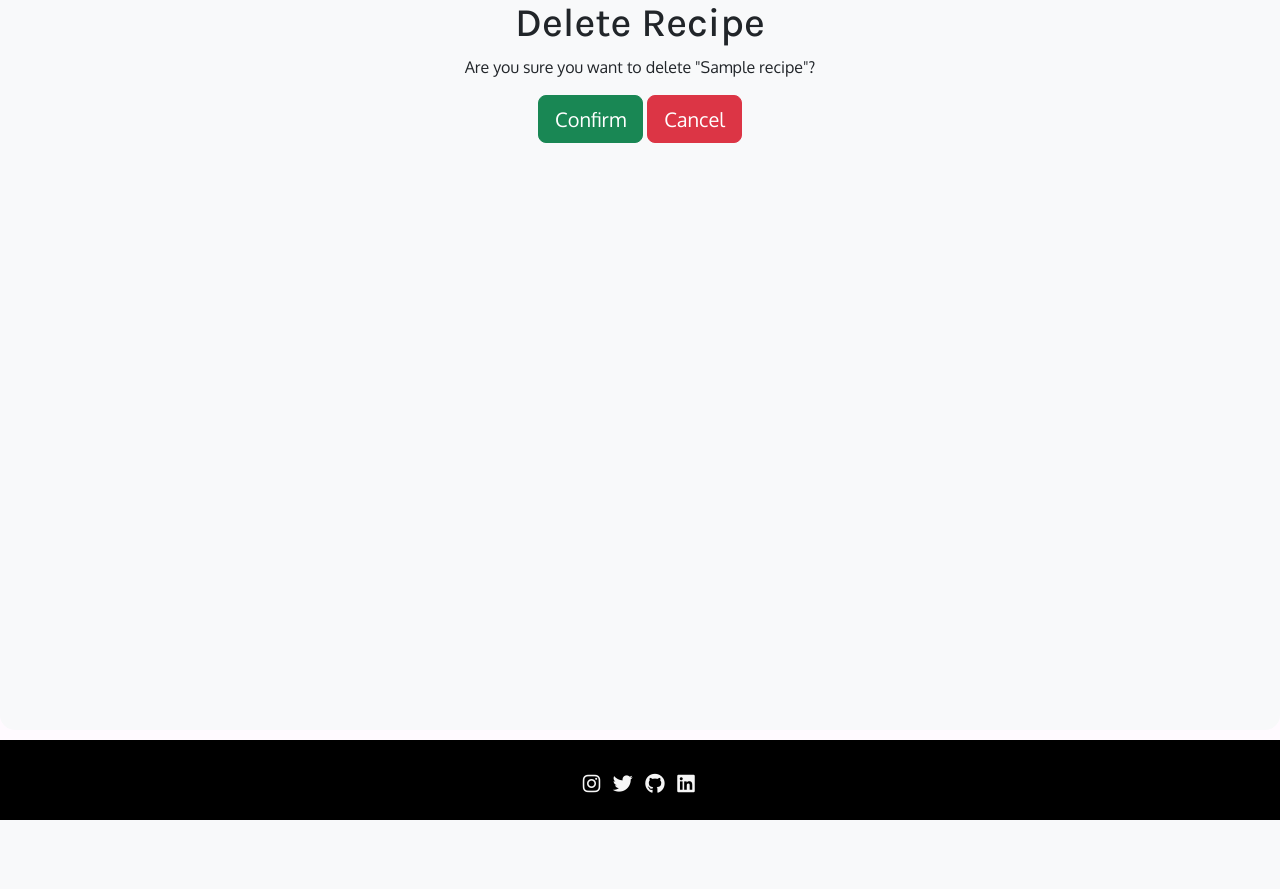
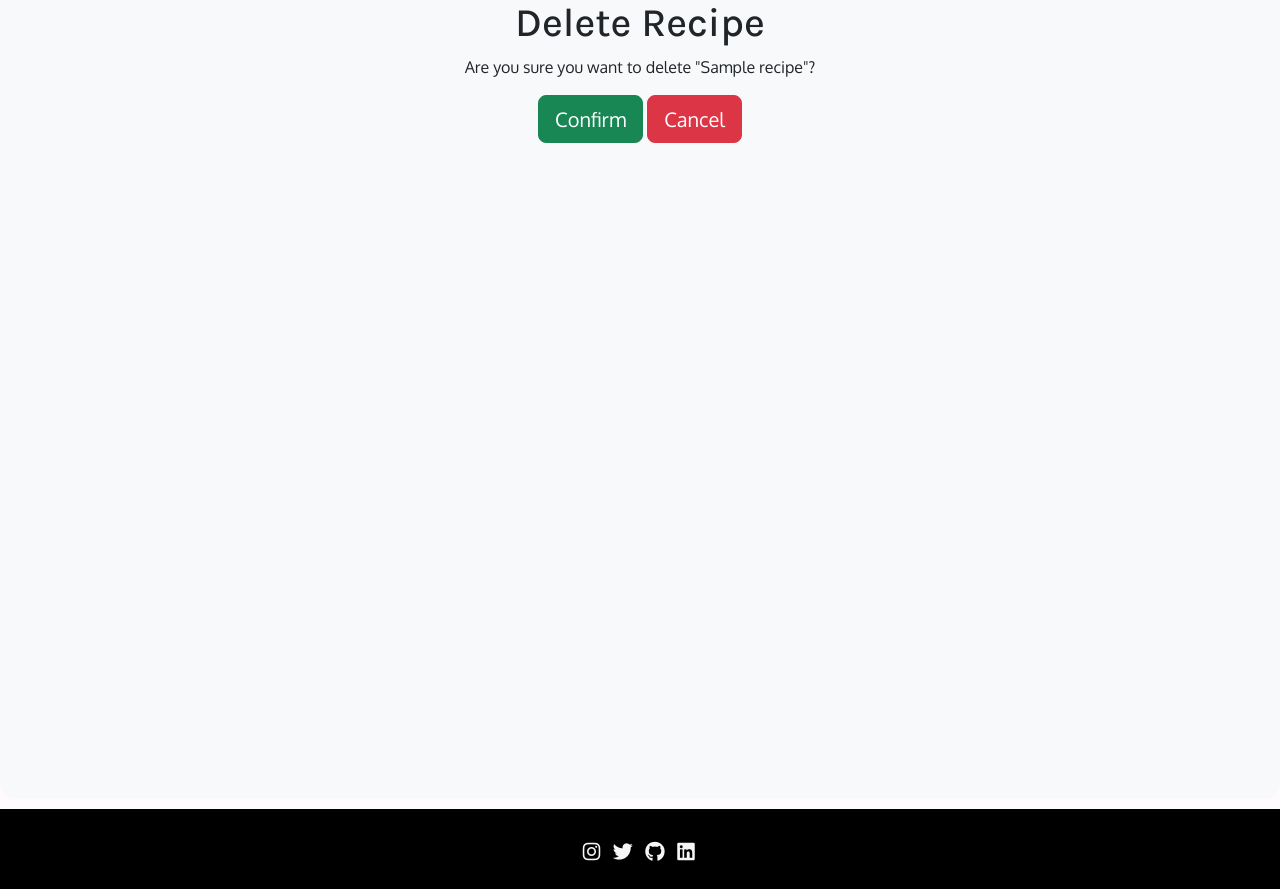
Before and after one commit to Poleshka/Meal-Share, a Django app: page /recipes/1/delete/ in a window 1280 px wide. Shown: the part 130-1019 px from the top of the page. Before the commit the page ends 950 px from the top, so only its background shows below. Run offline with Django 5.2, Linux system fonts and the light colour scheme; a user stored in the database is signed in; tables that the repository leaves empty hold one stand-in row (values such as "Sample post"); some libraries are stand-ins or nearby versions.

Commit message:
fixed footer on the delete page

```diff
--- a/recipes/templates/recipes/recipe_confirm_delete.html
+++ b/recipes/templates/recipes/recipe_confirm_delete.html
@@ -2,7 +2,7 @@
 
 {% block content %}
 
-<div class="container">
+<div class="container" style="min-height: 100vh;">
     <h1 class="text-center">Delete Recipe</h1>
     <form method="post" class="text-center">
         {% csrf_token %}
```
